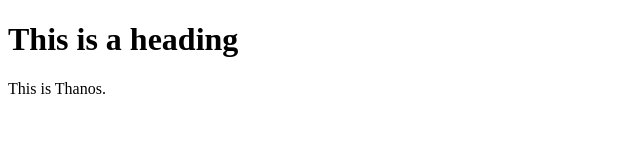
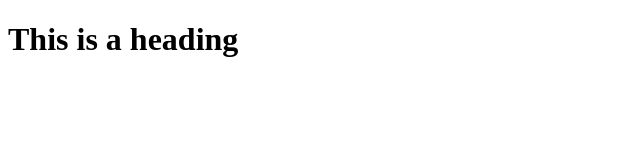
Before and after one commit to Ascension666/Repo, a plain HTML site: page index.html in a window 1280 px wide. Shown: the whole page, without its empty margins (0-640 px from the left). Drawn offline with Linux system fonts and the light colour scheme.

Commit message:
Update index.html

```diff
--- a/index.html
+++ b/index.html
@@ -4,7 +4,6 @@
 <body>
 
 <h1>This is a heading</h1>
-<p>This is Thanos.</p>
 
 </body>
 </html>
```
